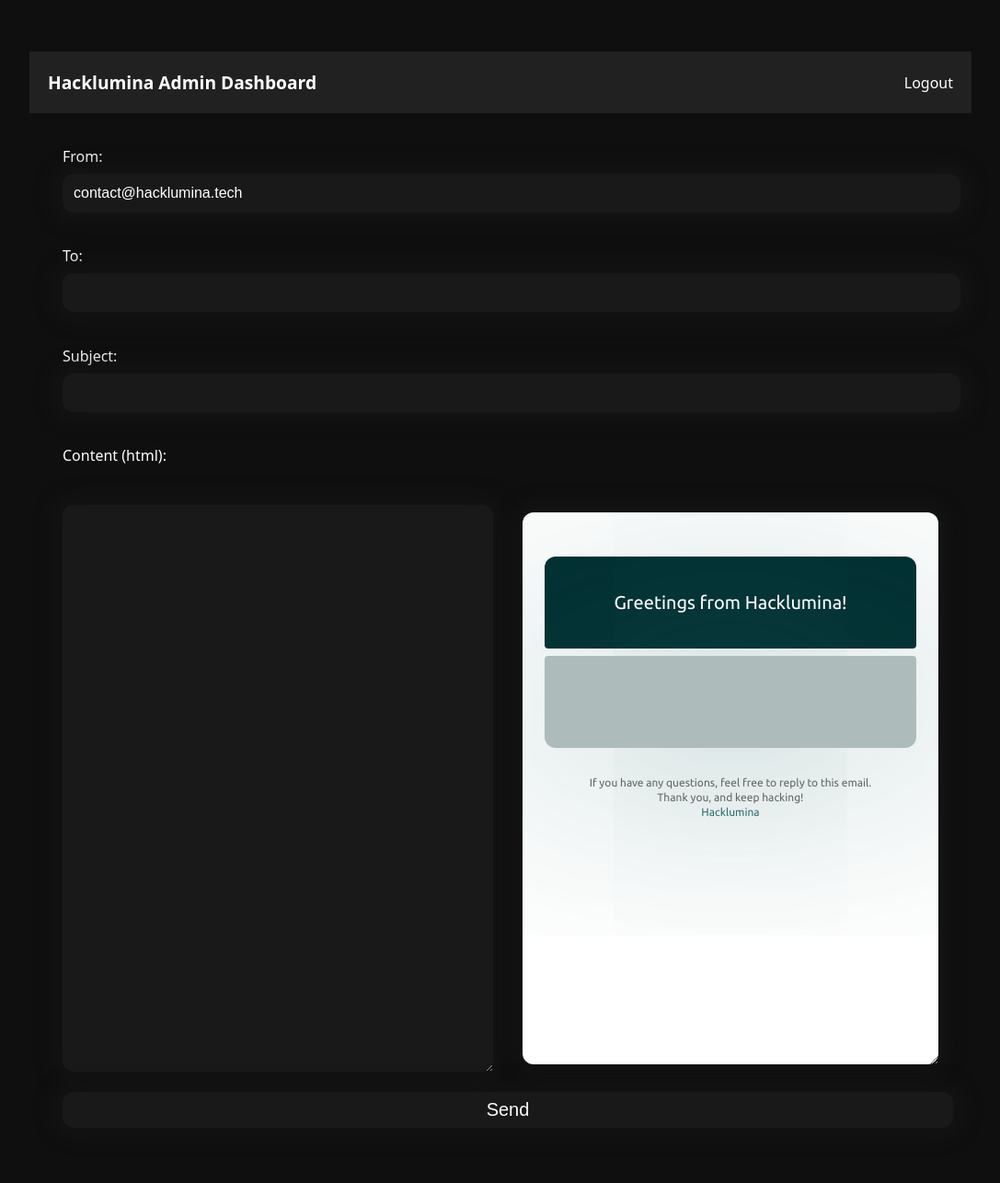
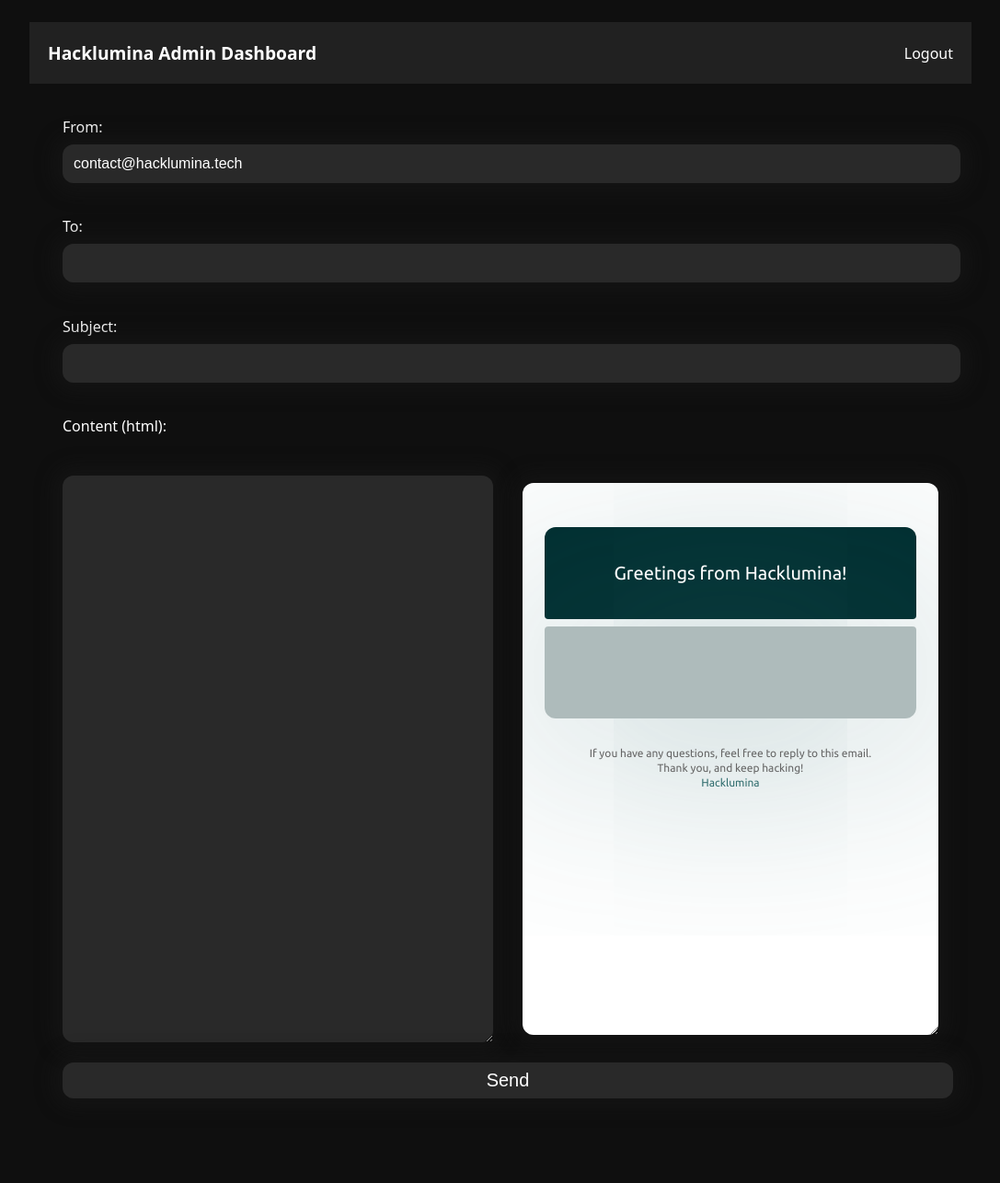
Before and after one commit to kavishdevar/hacklumina-management, a Flask app: page /send-email in a window 1280 px wide. Shown: the whole page at 92% size, without its empty margins (96-1183 px from the left). After the commit the page ends 1194 px from the top, so only its background shows below. Run offline with Flask 3, Linux system fonts and the light colour scheme.

Commit message:
something

```diff
--- a/main.py
+++ b/main.py
@@ -290,7 +290,7 @@ def registrations():
 
 @app.route("/update-registration-status/<id>", methods=["POST"])
 def update_registration_status(id):
-    if request.cookies.get("password") != PASSWORD:
+    if request.cookies.get("password") != PASSWORD and request.headers.get("password") != PASSWORD:
         return jsonify({"success": False, "error": "Unauthorized"}), 403
     print(request.json)
     status = request.json.get("status")
--- a/static/send-email.css
+++ b/static/send-email.css
@@ -2,7 +2,6 @@ body {
     width: 80%;
     max-width: 100%;
     margin: 24px;
-    padding: 2rem;
     height: 100vh;
 }
 
@@ -14,7 +13,7 @@ form {
 }
 
 input {
-    background-color: #191919;
+    background-color: #292929;
     border: none;
     color: #fff;
     font-size: 1rem;
@@ -30,7 +29,7 @@ input:focus {
 }
 
 button {
-    background-color: #191919;
+    background-color: #292929;
     border: none;
     color: #fff;
     font-size: 1.25rem;
@@ -47,7 +46,7 @@ button {
     gap: 1rem;
 }
 textarea {
-    background-color: #191919;
+    background-color: #292929;
     border: none;
     color: #fff;
     font-size: 1rem;
@@ -93,7 +92,7 @@ textarea:focus {
         padding: 0.5rem;
     }
     button {
-        padding: 0.25rem;
+        padding: 0.65rem;
     }
     textarea {
         padding: 0.25rem;
```
